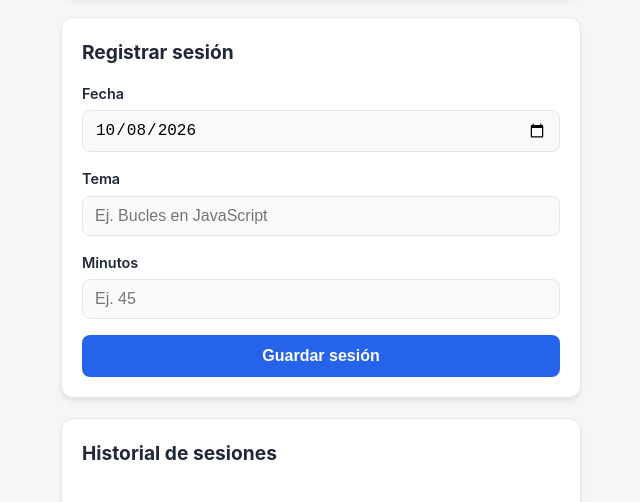
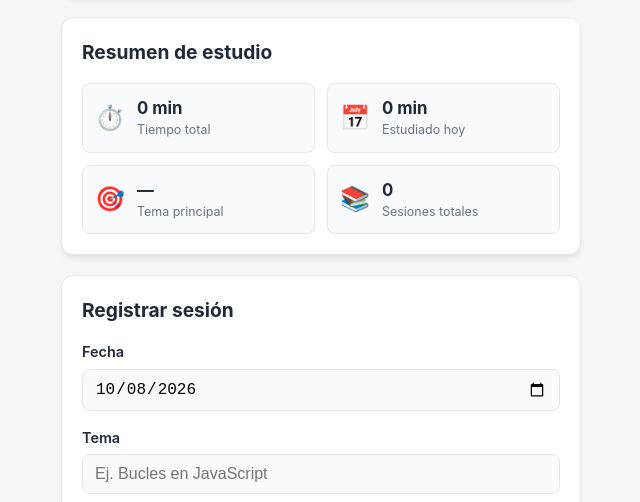
Before and after one commit to FabestValencia/StudyStreak, a plain HTML site: page index.html in a window 1280 px wide. Shown: the part 258-760 px from the top of the page, without its empty margins (319-959 px from the left). Drawn offline with Linux system fonts and the light colour scheme.

Commit message:
feat: add real-time study statistics and autocomplete topic datalist

```diff
--- a/app.js
+++ b/app.js
@@ -14,6 +14,13 @@ const streakCount = document.getElementById('streak-count');
 const streakLabel = document.getElementById('streak-label');
 const sessionsList = document.getElementById('sessions-list');
 const emptyState = document.getElementById('empty-state');
+
+// Referencias a elementos de estadísticas y sugerencias
+const statsTotalTime = document.getElementById('stats-total-time');
+const statsTodayTime = document.getElementById('stats-today-time');
+const statsTopTopic = document.getElementById('stats-top-topic');
+const statsTotalSessions = document.getElementById('stats-total-sessions');
+const topicsList = document.getElementById('topics-list');
 
 // ==========================================
 // Utilidades de Fechas (Hora local del usuario)
@@ -109,11 +116,109 @@ function calculateStreak(sessions) {
 }
 
 // ==========================================
+// Cálculo de Estadísticas y Utilidades
+// ==========================================
+
+/**
+ * Convierte una cantidad de minutos a una cadena legible (ej: 45 min, 1 h, 2 h 15 min).
+ */
+function formatMinutes(totalMinutes) {
+  if (!totalMinutes || totalMinutes <= 0) {
+    return '0 min';
+  }
+
+  const hours = Math.floor(totalMinutes / 60);
+  const minutes = totalMinutes % 60;
+
+  if (hours === 0) {
+    return `${minutes} min`;
+  }
+  if (minutes === 0) {
+    return `${hours} h`;
+  }
+  return `${hours} h ${minutes} min`;
+}
+
+/**
+ * Calcula métricas acumuladas de estudio:
+ * - Tiempo total
+ * - Tiempo invertido hoy
+ * - Tema con más minutos dedicados
+ * - Cantidad total de sesiones
+ */
+function calculateStats(sessions) {
+  if (!sessions || sessions.length === 0) {
+    return {
+      totalTimeFormatted: '0 min',
+      todayTimeFormatted: '0 min',
+      topTopic: '—',
+      totalSessions: 0,
+    };
+  }
+
+  const todayStr = getPastDateString(0);
+  let totalMinutes = 0;
+  let todayMinutes = 0;
+
+  // Agrupador de minutos por tema (insensible a mayúsculas/minúsculas)
+  const topicMinutesMap = {};
+  const topicOriginalNames = {};
+
+  sessions.forEach((session) => {
+    const mins = Number(session.minutes) || 0;
+    totalMinutes += mins;
+
+    if (session.date === todayStr) {
+      todayMinutes += mins;
+    }
+
+    const trimmedTopic = session.topic.trim();
+    const normalizedKey = trimmedTopic.toLowerCase();
+
+    topicMinutesMap[normalizedKey] = (topicMinutesMap[normalizedKey] || 0) + mins;
+    if (!topicOriginalNames[normalizedKey]) {
+      topicOriginalNames[normalizedKey] = trimmedTopic;
+    }
+  });
+
+  // Determinar el tema principal
+  let topTopicName = '—';
+  let maxMinutes = 0;
+
+  for (const [key, minutes] of Object.entries(topicMinutesMap)) {
+    if (minutes > maxMinutes) {
+      maxMinutes = minutes;
+      topTopicName = topicOriginalNames[key];
+    }
+  }
+
+  return {
+    totalTimeFormatted: formatMinutes(totalMinutes),
+    todayTimeFormatted: formatMinutes(todayMinutes),
+    topTopic: topTopicName,
+    totalSessions: sessions.length,
+  };
+}
+
+/**
+ * Actualiza la lista de sugerencias del datalist con los temas ya registrados.
+ */
+function updateTopicsDatalist(sessions) {
+  const uniqueTopics = Array.from(new Set(sessions.map((s) => s.topic.trim()))).filter(Boolean);
+  topicsList.innerHTML = '';
+  uniqueTopics.forEach((topic) => {
+    const option = document.createElement('option');
+    option.value = topic;
+    topicsList.appendChild(option);
+  });
+}
+
+// ==========================================
 // Renderizado de la Interfaz (UI)
 // ==========================================
 
 /**
- * Actualiza la vista completa: contador de racha y lista de sesiones.
+ * Actualiza la vista completa: racha, estadísticas, sugerencias e historial.
  */
 function render() {
   const sessions = getStoredSessions();
@@ -123,7 +228,17 @@ function render() {
   streakCount.textContent = streak;
   streakLabel.textContent = streak === 1 ? 'día de racha' : 'días de racha';
 
-  // 2. Ordenar las sesiones: de la más reciente a la más antigua
+  // 2. Calcular y actualizar estadísticas
+  const stats = calculateStats(sessions);
+  statsTotalTime.textContent = stats.totalTimeFormatted;
+  statsTodayTime.textContent = stats.todayTimeFormatted;
+  statsTopTopic.textContent = stats.topTopic;
+  statsTotalSessions.textContent = stats.totalSessions;
+
+  // 3. Actualizar sugerencias de temas en el formulario
+  updateTopicsDatalist(sessions);
+
+  // 4. Ordenar las sesiones: de la más reciente a la más antigua
   const sortedSessions = [...sessions].sort((a, b) => {
     // Primero comparamos la fecha de la sesión (descendente)
     if (a.date !== b.date) {
--- a/index.html
+++ b/index.html
@@ -22,6 +22,41 @@
       </div>
     </section>
 
+    <!-- Sección de Estadísticas -->
+    <section class="card stats-card" id="stats-section">
+      <h2>Resumen de estudio</h2>
+      <div class="stats-grid">
+        <div class="stat-box">
+          <span class="stat-icon">⏱️</span>
+          <div class="stat-info">
+            <span class="stat-value" id="stats-total-time">0 min</span>
+            <span class="stat-label">Tiempo total</span>
+          </div>
+        </div>
+        <div class="stat-box">
+          <span class="stat-icon">📅</span>
+          <div class="stat-info">
+            <span class="stat-value" id="stats-today-time">0 min</span>
+            <span class="stat-label">Estudiado hoy</span>
+          </div>
+        </div>
+        <div class="stat-box">
+          <span class="stat-icon">🎯</span>
+          <div class="stat-info">
+            <span class="stat-value" id="stats-top-topic">—</span>
+            <span class="stat-label">Tema principal</span>
+          </div>
+        </div>
+        <div class="stat-box">
+          <span class="stat-icon">📚</span>
+          <div class="stat-info">
+            <span class="stat-value" id="stats-total-sessions">0</span>
+            <span class="stat-label">Sesiones totales</span>
+          </div>
+        </div>
+      </div>
+    </section>
+
     <!-- Formulario para Registrar Sesión -->
     <section class="card">
       <h2>Registrar sesión</h2>
@@ -33,7 +68,8 @@
 
         <div class="form-group">
           <label for="topic">Tema</label>
-          <input type="text" id="topic" placeholder="Ej. Bucles en JavaScript" required>
+          <input type="text" id="topic" list="topics-list" placeholder="Ej. Bucles en JavaScript" required>
+          <datalist id="topics-list"></datalist>
         </div>
 
         <div class="form-group">
--- a/styles.css
+++ b/styles.css
@@ -106,6 +106,49 @@ body {
   margin-top: 4px;
 }
 
+/* Cuadrícula de Estadísticas */
+.stats-grid {
+  display: grid;
+  grid-template-columns: repeat(2, 1fr);
+  gap: 12px;
+}
+
+.stat-box {
+  display: flex;
+  align-items: center;
+  gap: 12px;
+  background-color: #f9fafb;
+  border: 1px solid var(--border-color);
+  border-radius: 8px;
+  padding: 12px;
+}
+
+.stat-icon {
+  font-size: 1.5rem;
+  line-height: 1;
+}
+
+.stat-info {
+  display: flex;
+  flex-direction: column;
+  overflow: hidden;
+  min-width: 0;
+}
+
+.stat-value {
+  font-size: 1.05rem;
+  font-weight: 700;
+  color: var(--text-primary);
+  white-space: nowrap;
+  overflow: hidden;
+  text-overflow: ellipsis;
+}
+
+.stat-label {
+  font-size: 0.78rem;
+  color: var(--text-secondary);
+}
+
 /* Formulario */
 .form-group {
   display: flex;
```
Also changed, not shown: 1 other file.
